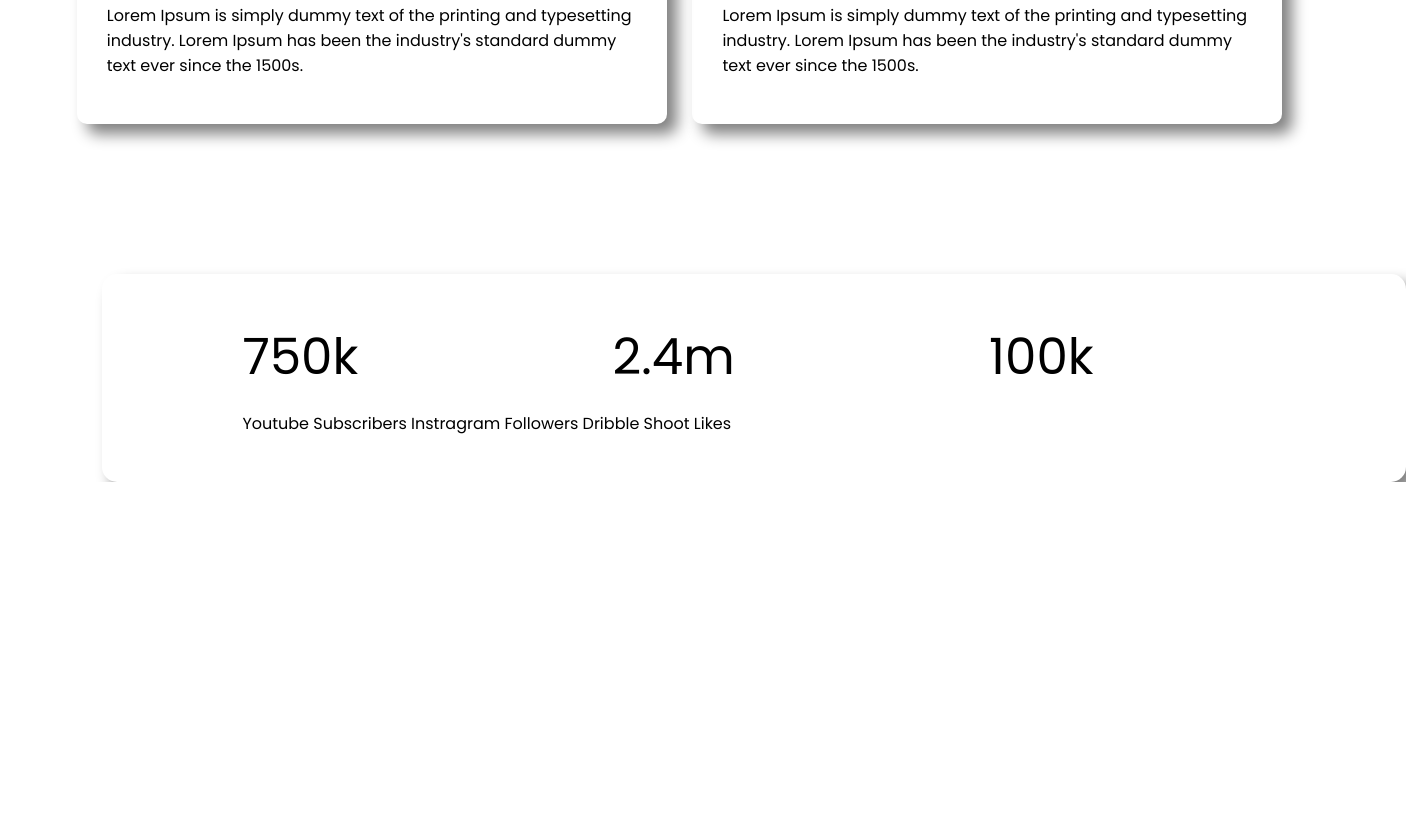
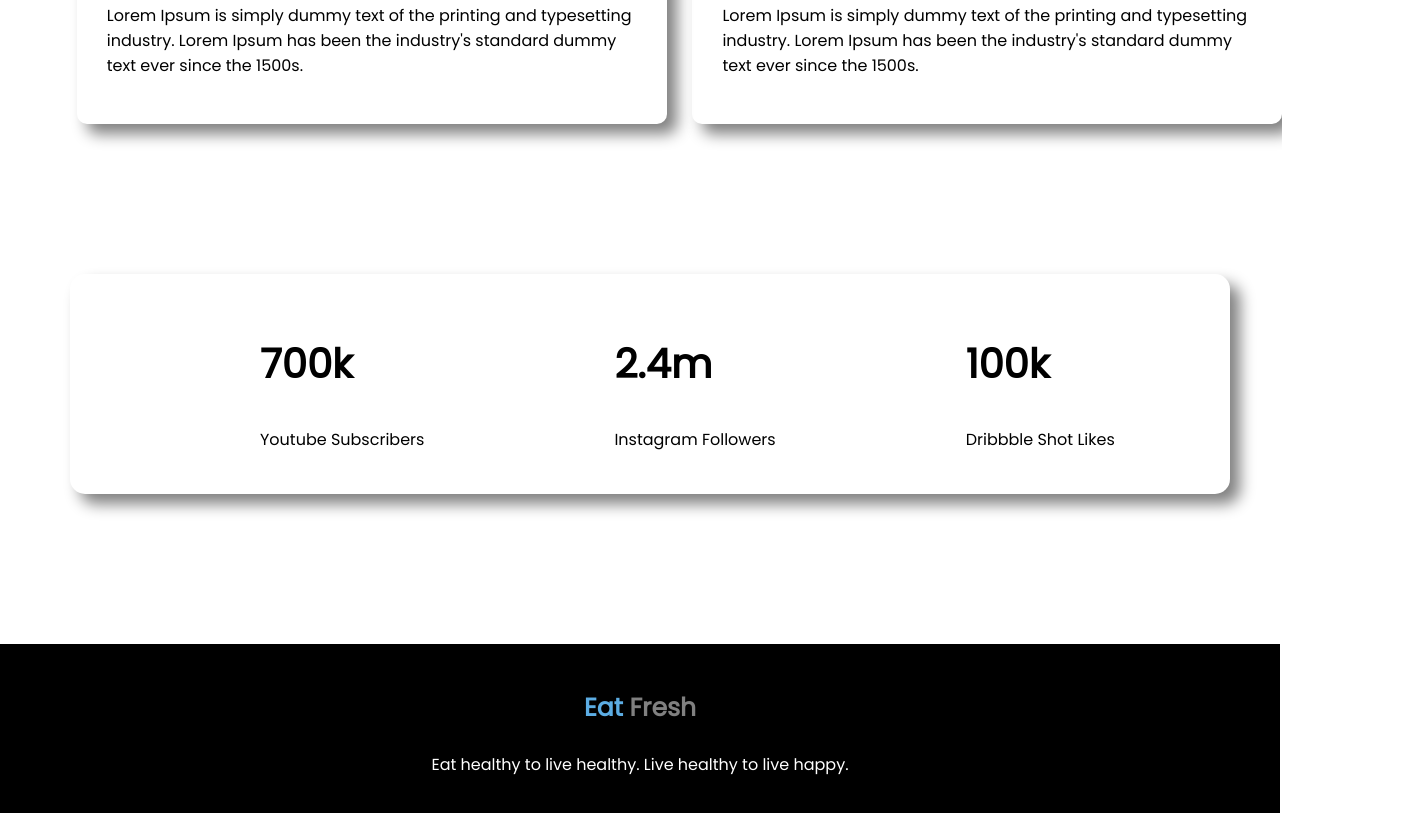
Before and after one commit to shahadathossain26/food-network, a plain HTML site: page index.html in a window 1280 px wide. Shown: the part 1842-2655 px from the top of the page, 1406 px wide, since content can reach past the window. Before the commit the page ends 2324 px from the top, so only its background shows below. Drawn offline with Linux system fonts and the light colour scheme.

Commit message:
project finished

```diff
--- a/index.html
+++ b/index.html
@@ -69,15 +69,25 @@
         </div>
     </section>
 
-    <section>
-        <div class="footer-box">
-            <p><span style="font-size: 50px;">750k</span> <span class="format"> 2.4m</span> <span
-                    class="format">100k</span></p>
-            <p>
-                <span>Youtube Subscribers</span> <span>Instragram Followers</span> <span>Dribble Shoot Likes</span>
-            </p>
+    <section class="subscribe flexible-area">
+        <div class="subscribers">
+            <h2>700k</h2>
+            <p>Youtube Subscribers</p>
+        </div>
+        <div class="subscribers">
+            <h2>2.4m</h2>
+            <p>Instagram Followers</p>
+        </div>
+        <div class="subscribers">
+            <h2>100k</h2>
+            <p>Dribbble Shot Likes</p>
         </div>
     </section>
+
+    <footer class="background">
+        <h3><span class="blue-color">Eat</span> <span style="color: gray;">Fresh</span></h3>
+        <p style="color: white;">Eat healthy to live healthy. Live healthy to live happy.</p>
+    </footer>
 </body>
 
 </html>
--- a/style.css
+++ b/style.css
@@ -86,3 +86,27 @@ h3 {
     font-size: 50px;
     padding-left: 250px;
 }
+
+div {
+    display: inline;
+}
+
+.subscribe {
+    margin-left: 70px;
+    margin-right: 50px;
+    box-shadow: 10px 10px 15px gray;
+    border-radius: 15px;
+    display: flex;
+}
+
+.subscribers {
+    margin-left: 190px;
+    padding-top: 26px;
+    padding-bottom: 26px;
+}
+
+.background {
+    background-color: black;
+    text-align: center;
+    padding: 20px;
+}
```
